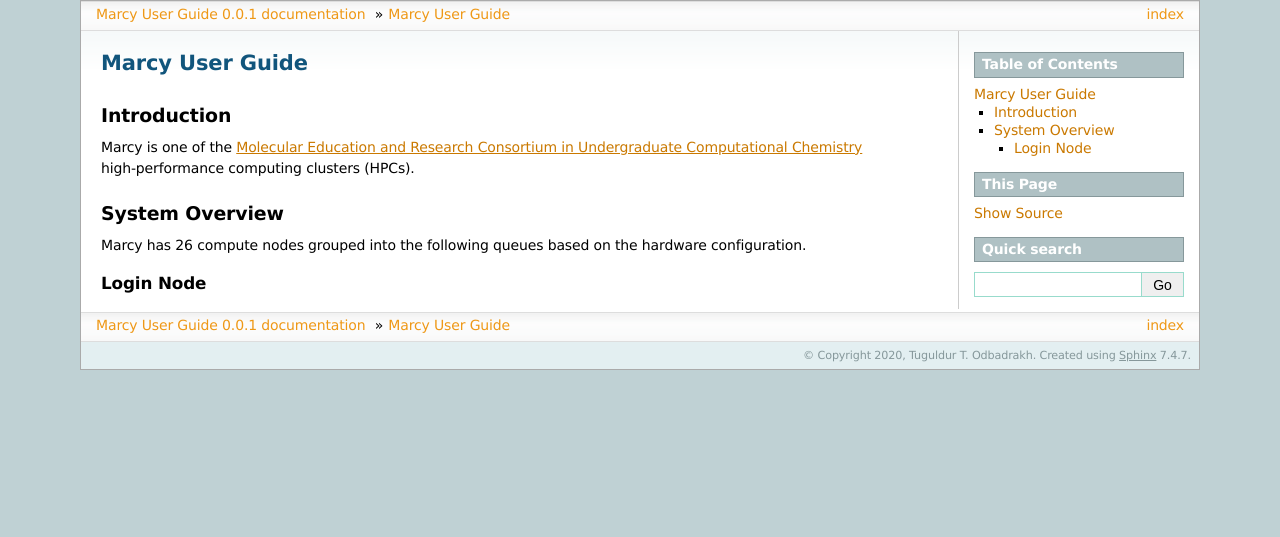
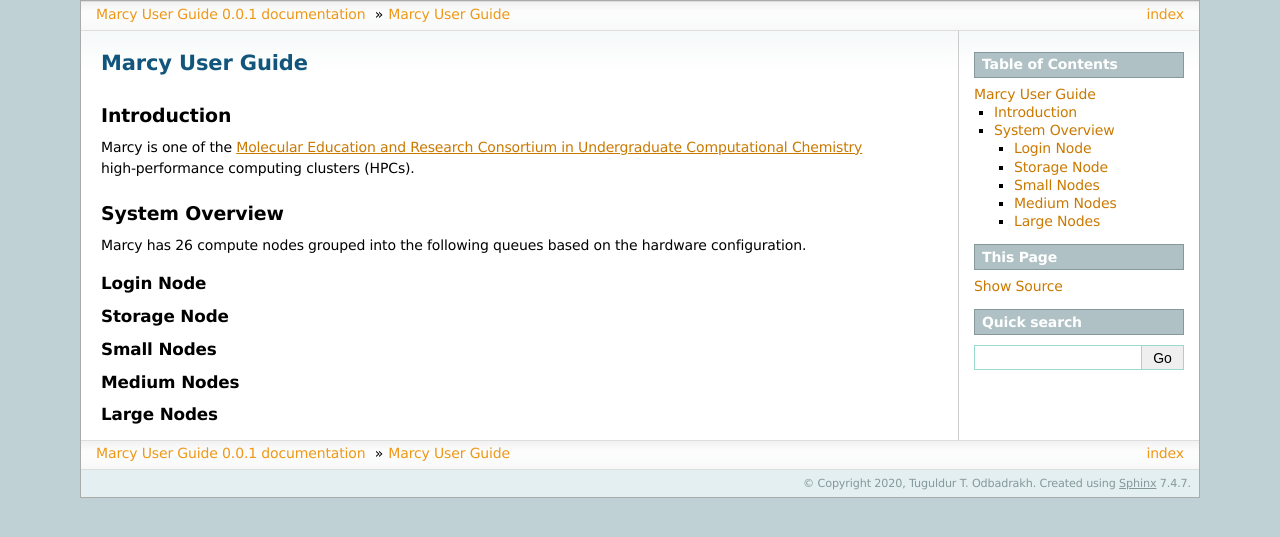
Before and after one commit to mercuryconsortium/marcy, a Sphinx documentation site: the page built from source/index.rst, in a window 1280 px wide. Shown: the top 537 px of the page. Built offline with Sphinx 7.4.7, drawn with Linux system fonts in a browser that asks for light colours; pages that are not in the unit, such as notebooks, are missing from menus.

Commit message:
fixing tables

```diff
--- a/source/index.rst
+++ b/source/index.rst
@@ -18,6 +18,7 @@
 
 Login Node
 ----------
+
 .. table:: Login Node
    :caption: master
 
@@ -31,6 +32,8 @@
    Disk space per node   2 TB
    ===================== ================================
 
+Storage Node
+------------
 
 .. table:: Storage Node
    :caption: io
@@ -45,8 +48,10 @@
    Disk space per node   20 TB
    ===================== ================================
 
+Small Nodes
+-----------
 
-.. table:: Thin Nodes
+.. table:: Small Nodes
    :caption: inode[9-20]
 
    ===================== ================================
@@ -59,6 +64,8 @@
    Disk space per node   1 TB
    ===================== ================================
 
+Medium Nodes
+------------
 
 .. table:: Medium Nodes
    :caption: inode[21,23-26]
@@ -73,6 +80,8 @@
    Disk space per node   1 TB
    ===================== ================================
 
+Large Nodes
+-----------
 
 .. table:: Big Nodes
    :caption: inode[1-8]
```
Also changed, not shown: 1 other file.
